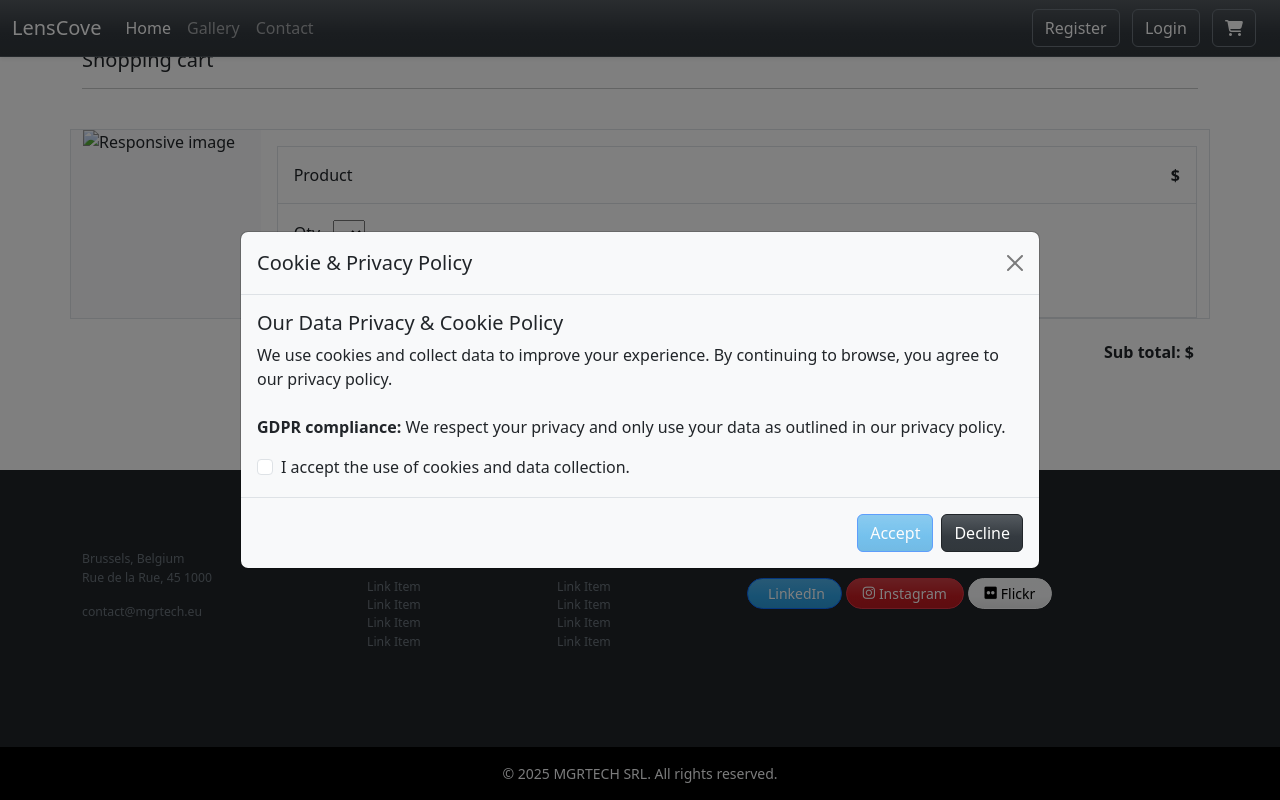
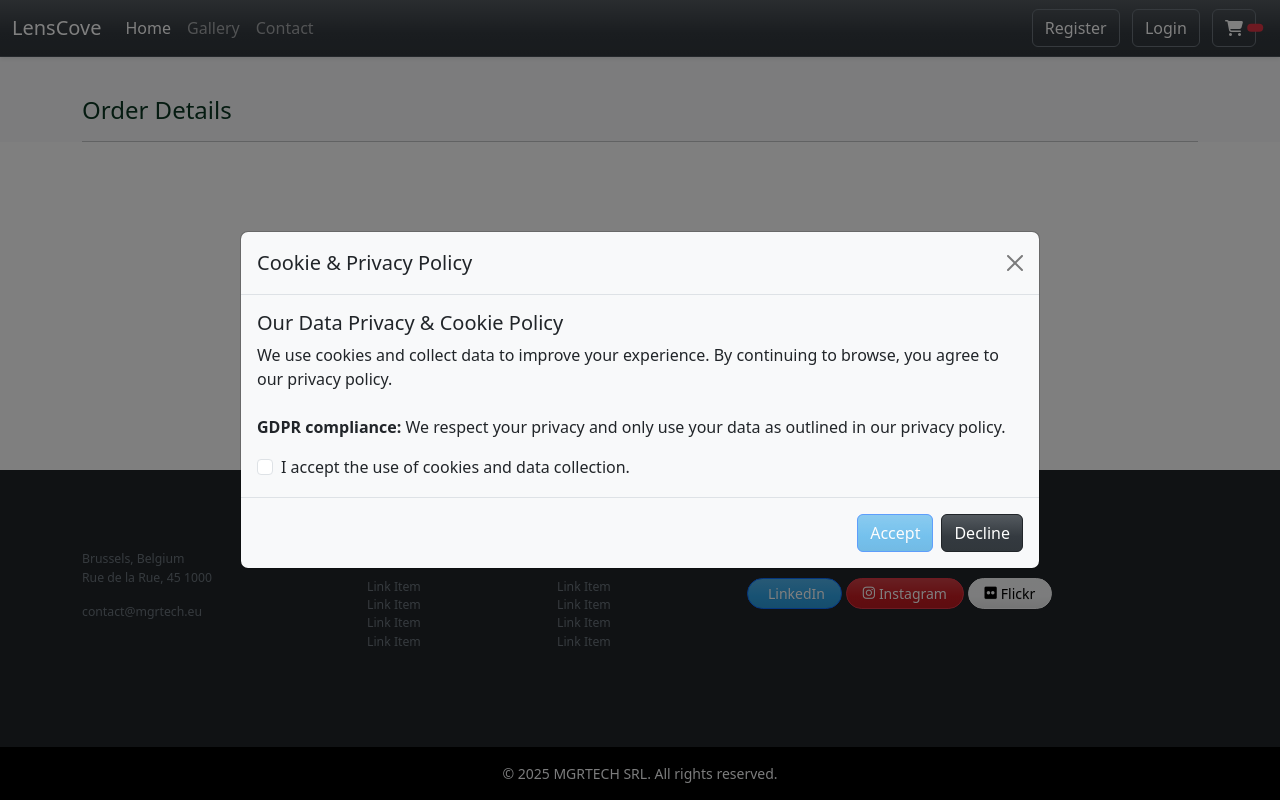
Before and after one commit to mgrecuccio/lenscove, a Django app: page //cart in a window 1280 px wide. Run offline with Django 5.2, Linux system fonts and the light colour scheme; some libraries are stand-ins or nearby versions.

Commit message:
LC - Adding session, cart add items management and html template

```diff
--- /dev/null
+++ b/cart/cart.py
@@ -0,0 +1,77 @@
+from decimal import Decimal
+from django.conf import settings
+from store.models import Product
+
+class Cart:
+    def __init__(self, request):
+        self.session = request.session
+        cart = self.session.get(settings.CART_SESSION_ID)
+
+        if not cart:
+            cart = self.session[settings.CART_SESSION_ID] = {}
+        self.cart = cart
+
+
+    def add(self, product, quantity=1, override_quantity=False, dimension=None, frame_type=None, frame_color=None):
+        product_id = str(product.id)
+        if product_id not in self.cart:
+            self.cart[product_id] = {
+                'quantity': 0,
+                'price': str(product.price),
+                'dimension': dimension,
+                'frame_type': frame_type,
+                'frame_color': frame_color,
+            }
+        if override_quantity:
+            self.cart[product_id]['quantity'] = quantity
+        else:
+            self.cart[product_id]['quantity'] += quantity
+
+        # update options if provided
+        if dimension:
+            self.cart[product_id]['dimension'] = dimension
+        if frame_type:
+            self.cart[product_id]['frame_type'] = frame_type
+        if frame_color:
+            self.cart[product_id]['frame_color'] = frame_color
+
+        self.save()
+
+
+
+    def save(self):
+        self.session.modified = True
+
+
+    def remove(self, product):
+        product_id = str(product.id)
+        if product_id in self.cart:
+            del self.cart[product_id]
+            self.save()
+
+
+    def __iter__(self):
+        product_ids = self.cart.keys()
+        products = Product.objects.filter(id__in=product_ids)
+        for product in products:
+            item = self.cart[str(product.id)]
+            item['product'] = product
+            item['total_price'] = Decimal(item['price']) * item['quantity']
+            yield item
+
+
+    def __len__(self):
+        return sum(item['quantity'] for item in self.cart.values())
+
+
+    def total_quantity(self):
+        return sum(item['quantity'] for item in self.cart.values())
+
+
+    def get_total_price(self):
+        return sum(Decimal(item['price']) * item['quantity'] for item in self.cart.values())
+
+
+    def clear(self):
+        self.session[settings.CART_SESSION_ID] = {}
+        self.save()
--- /dev/null
+++ b/cart/context_processors.py
@@ -0,0 +1,4 @@
+from .cart import Cart
+
+def cart_length(request):
+    return {'cart_length': Cart(request).total_quantity}
--- a/cart/urls.py
+++ b/cart/urls.py
@@ -1,11 +1,10 @@
 from django.urls import path
 from . import views
 
+app_name = "cart"
+
 urlpatterns = [
-
-    path('', view=views.cart_summary, name='cart-summary'),
-    path('/add', view=views.cart_add, name='cart-add'),
-    path('/delete', view=views.cart_delete, name='cart-delete'),
-    path('/update', view=views.cart_update, name='cart-update'),
-
+    path('', views.cart_detail, name='cart_detail'),
+    path('add/<int:product_id>/', views.cart_add, name='cart_add'),
+    path('remove/<int:product_id>/', views.cart_remove, name='cart_remove'),
 ]
--- a/cart/views.py
+++ b/cart/views.py
@@ -1,16 +1,38 @@
 from django.shortcuts import render
-
-def cart_summary(request):
-    return render(request, 'cart/cart-summary.html')
+from django.shortcuts import render, redirect, get_object_or_404
+from django.views.decorators.http import require_POST
+from .cart import Cart
+from store.models import Product
 
 
-def cart_add(request):
-    pass
+def cart_detail(request):
+    cart = Cart(request)
+    return render(request, "cart/detail.html", {"cart": cart})
 
 
-def cart_delete(request):
-    pass
+@require_POST
+def cart_add(request, product_id):
+    cart = Cart(request)
+    product = get_object_or_404(Product, id=product_id)
+    quantity = int(request.POST.get("quantity", 1))
+
+    dimension = request.POST.get("dimension")
+    frame_type = request.POST.get("frame_type")
+    frame_color = request.POST.get("frame_color")
+
+    cart.add(
+        product=product,
+        quantity=quantity,
+        dimension=dimension,
+        frame_type=frame_type,
+        frame_color=frame_color
+    )
+    return redirect("cart:cart_detail")
 
 
-def cart_update(request):
-    pass
+@require_POST
+def cart_remove(request, product_id):
+    cart = Cart(request)
+    product = get_object_or_404(Product, id=product_id)
+    cart.remove(product)
+    return redirect("cart:cart_detail")
--- a/config/settings.py
+++ b/config/settings.py
@@ -65,6 +65,7 @@
                 'django.contrib.auth.context_processors.auth',
                 'django.contrib.messages.context_processors.messages',
                 'store.views.categories', # make categories available to all html templates
+                'cart.context_processors.cart_length', # make cart in session available to all html templates
             ],
         },
     },
@@ -127,3 +128,5 @@
 # https://docs.djangoproject.com/en/5.2/ref/settings/#default-auto-field
 
 DEFAULT_AUTO_FIELD = 'django.db.models.BigAutoField'
+
+CART_SESSION_ID = "cart"
--- a/templates/base.html
+++ b/templates/base.html
@@ -46,8 +46,17 @@
                   <a class="btn btn-alert navbar-btn text-white btn-outline-secondary me-md-2" type="button" href="/">
                   Login
                   </a>
-                  <a type="button" role="button" href="{% url 'cart-summary' %}" class="btn btn-outline-secondary me-md-2">
-                  <i class="fa-solid fa-cart-shopping" style="color: #ffffff;"></i>
+                  <a href="{% url 'cart:cart_detail' %}"
+                     class="btn position-relative btn-outline-secondary me-md-2">
+                     <i class="fa-solid fa-cart-shopping" style="color: #ffffff;"></i>
+                     <span class="position-absolute top-50 start-100 translate-middle badge rounded-pill bg-danger">
+                        {% with quantity_amount=cart_length %}
+                           {% if quantity_amount > 0 %}
+                              {{ quantity_amount }}
+                           {% endif %}
+                        {% endwith %}
+                        <span class="visually-hidden">unread messages</span>
+                     </span>
                   </a>
                </div>
             </div>
--- a/templates/cart/cart-summary.html
+++ /dev/null
@@ -1,124 +0,0 @@
-{% extends "base.html" %}
-
-
-{% load static %}
-
-
-{% block content %}
-
-
-<main class="pt-5">
-
-    <div class="container">
-
-      <h1 class="h5"> Shopping cart </h1>
-
-	<hr>
-
-      <br>
-
-      <div class="row mb-4 border product-item">
-
-        <div class="col-md-3 col-lg-2 order-md-first bg-light">
-
-            <img class="img-fluid mx-auto d-block" width="200px" alt="Responsive image" src=""> <!-- Product image -->
-
-        </div>
-
-
-        <div class="col-md-9 col-lg-10 ps-md-3 ps-lg-10">
-
-          <a href="" class="text-decoration-none text-reset"> <!-- Product get absolute url -->
-
-            <h1 class="h5 pt-2"> <!-- Product title --> </h1>
-
-          </a>
-
-          <div class="border">
-
-            <div class="col border-bottom">
-
-                <div class="row p-3">
-
-                <div class="col-6"> Product </div>
-
-                <div class="col-6 text-end"><span class="h6 fw-bold">$ <!-- Product price --> </span></div>
-
-              </div>
-
-            </div>
-
-            <div class="col">
-
-              <div class="row p-3">
-
-                <div class="col-12">
-
-                  <label for="select">Qty</label>
-
-                  &nbsp;
-
-                  <select id="">
-
-                    <option selected>
-
-                        {{item.qty}}
-
-                    </option>
-
-                    <option value="">1</option>
-
-                    <option value="">2</option>
-
-                    <option value="">3</option>
-
-                    <option value="">4</option>
-
-                  </select>
-
-                  <br> <br>
-
-                  <button type="button" id="update-button"
-                    class="btn btn-primary btn-sm update-button">
-                    Update
-
-                  </button>
-
-                  &nbsp;
-
-                  <button type="button" id="delete-button"
-                    class="btn btn-danger btn-sm delete-button">
-                    Delete
-
-                  </button>
-
-
-                </div>
-
-            </div>
-
-            </div>
-
-            </div>
-
-        </div>
-
-    </div>
-
-
-
-      <div class="col-12 text-end">
-
-        <div class="h6 fw-bold"> Sub total: $ <div id="total" class="d-inline-flex"> <!-- cart.get_total --> </div></div>
-
-      </div>
-
-
-    </div>
-
-
- </main>
-
-
-
-{% endblock %}
--- /dev/null
+++ b/templates/cart/detail.html
@@ -0,0 +1,19 @@
+{% extends "base.html" %} {% load static %} {% block content %}
+<!-- Order Details -->
+<section class="product-details pt-5 bg-light md-mb-4">
+   <div class="container pt-5 mb-3">
+      <h4 class="text-success-emphasis mb-md-3">Order Details</h4>
+      <hr class="md-md-3">
+      <ul>
+        {% for item in cart %}
+          <li>
+              {{ item.product.title }} ({{ item.dimension }}, {{ item.frame_type }}, {{ item.frame_color }})
+              – {{ item.quantity }} × {{ item.product.price }} €
+              = {{ item.total_price }} €
+          </li>
+        {% endfor %}
+      </ul>
+   </div>
+</section>
+<!-- Order Details -->
+{% endblock %}
--- a/templates/store/product-details.html
+++ b/templates/store/product-details.html
@@ -18,7 +18,7 @@
          </div>
          <div class="col-12 col-md-5">
             <div class="flex-fill d-flex flex-column">
-               <form id="purchase-form" class="purchase-form mt-md-3" id="purchaseForm" method="POST" action="#">
+               <form id="purchase-form" class="purchase-form mt-md-3" id="purchaseForm" method="POST" action="{% url 'cart:cart_add' product.id %}">
                   {% csrf_token %}
 
                   <div class="row image-dimension spacing-between-rows">
```
